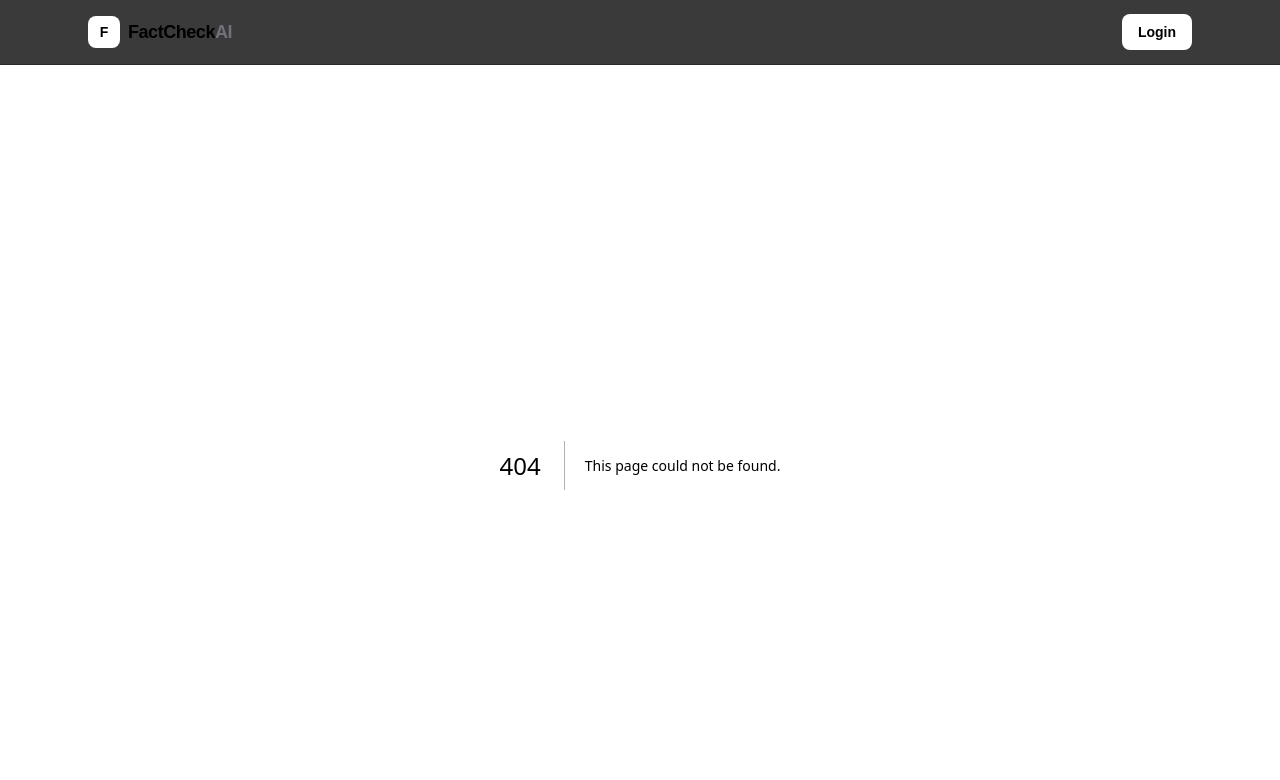
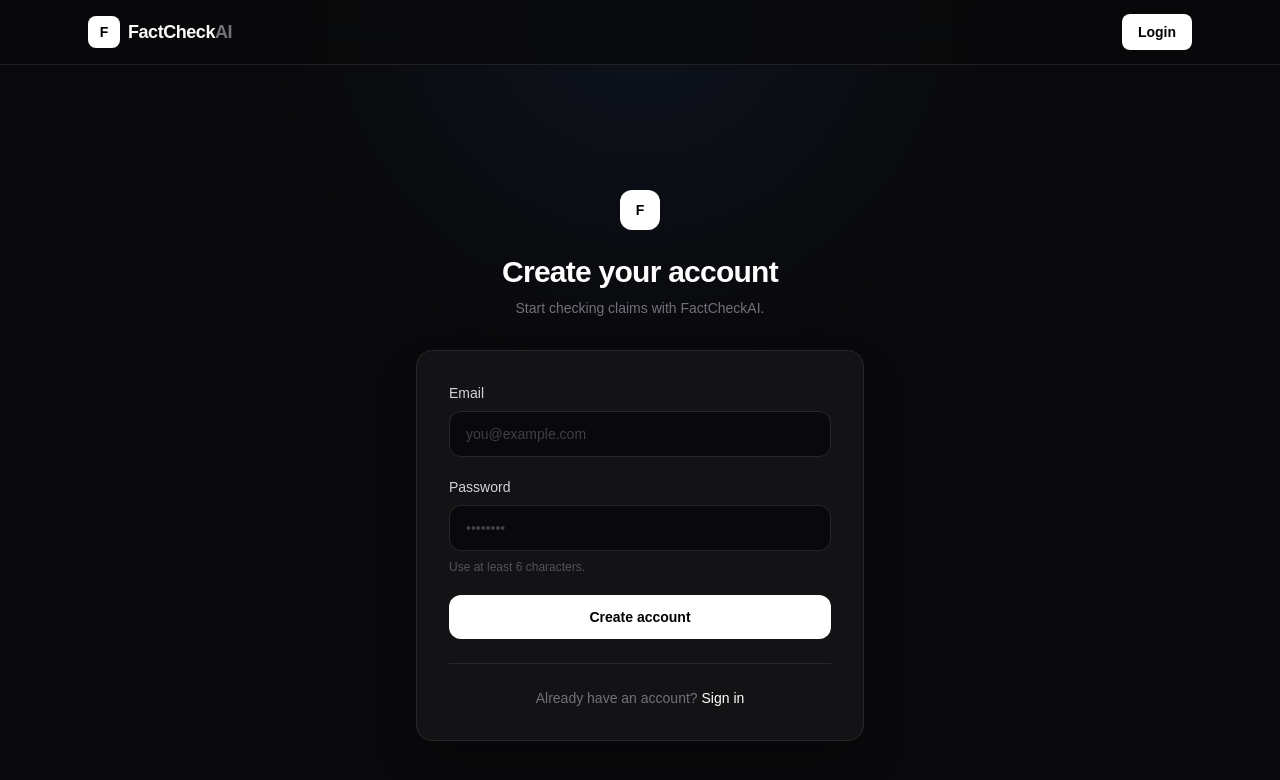
Before and after one commit to Priyanshu-010/AI-fact-check, a Next.js app in the folder frontend/: page /register in a window 1280 px wide. Before the commit this address had no page. Shown: the top 780 px of the page. Built offline with nearby package versions, Linux system fonts and the light colour scheme.

Commit message:
registration page added

```diff
--- a/frontend/app/login/page.tsx
+++ b/frontend/app/login/page.tsx
@@ -2,6 +2,7 @@
 
 import { useState } from "react";
 import { useRouter } from "next/navigation";
+import Link from "next/dist/client/link";
 
 export default function LoginPage() {
   const router = useRouter();
@@ -129,6 +130,17 @@ export default function LoginPage() {
           </div>
 
           <div className="mt-6 border-t border-zinc-800 pt-6 text-center">
+            <p className="text-sm text-zinc-500">
+              Do not have an account?{" "}
+              <Link
+                href="/register"
+                className="font-medium text-white transition hover:text-zinc-300"
+              >
+                Create one
+              </Link>
+            </p>
+          </div>
+          <div className="mt-6 border-t border-zinc-800 pt-6 text-center">
             <p className="text-xs leading-5 text-zinc-600">
               Your account gives you access to your personal fact-check history.
             </p>
--- /dev/null
+++ b/frontend/app/register/page.tsx
@@ -0,0 +1,173 @@
+"use client";
+
+import { useState } from "react";
+import { useRouter } from "next/navigation";
+import Link from "next/link";
+
+export default function RegisterPage() {
+  const router = useRouter();
+
+  const [email, setEmail] = useState("");
+  const [password, setPassword] = useState("");
+  const [error, setError] = useState("");
+  const [loading, setLoading] = useState(false);
+
+  async function handleRegister() {
+    setError("");
+
+    if (!email || !password) {
+      setError("Please enter your email and password.");
+      return;
+    }
+
+    if (password.length < 6) {
+      setError("Password must be at least 6 characters.");
+      return;
+    }
+
+    setLoading(true);
+
+    try {
+      const response = await fetch(
+        "http://127.0.0.1:8000/auth/register",
+        {
+          method: "POST",
+          headers: {
+            "Content-Type": "application/json",
+          },
+          body: JSON.stringify({
+            email,
+            password,
+          }),
+        }
+      );
+
+      const data = await response.json();
+
+      if (!response.ok) {
+        setError(data.detail || "Registration failed.");
+        return;
+      }
+
+      router.push("/login");
+    } catch (err) {
+      console.log(err);
+      setError("Could not connect to the server.");
+    } finally {
+      setLoading(false);
+    }
+  }
+
+  return (
+    <main className="flex min-h-screen items-center justify-center px-4 py-12">
+      <div className="w-full max-w-md">
+        {/* Logo */}
+        <div className="mb-8 text-center">
+          <Link
+            href="/login"
+            className="mx-auto flex h-10 w-10 items-center justify-center rounded-xl bg-white text-sm font-black text-black"
+          >
+            F
+          </Link>
+
+          <h1 className="mt-6 text-3xl font-bold tracking-tight text-white">
+            Create your account
+          </h1>
+
+          <p className="mt-2 text-sm text-zinc-500">
+            Start checking claims with FactCheckAI.
+          </p>
+        </div>
+
+        {/* Card */}
+        <div className="rounded-2xl border border-zinc-800 bg-zinc-900/70 p-6 shadow-2xl sm:p-8">
+          <div className="space-y-5">
+            {/* Email */}
+            <div>
+              <label
+                htmlFor="email"
+                className="mb-2 block text-sm font-medium text-zinc-300"
+              >
+                Email
+              </label>
+
+              <input
+                id="email"
+                type="email"
+                value={email}
+                onChange={(event) => setEmail(event.target.value)}
+                onKeyDown={(event) => {
+                  if (event.key === "Enter") {
+                    handleRegister();
+                  }
+                }}
+                placeholder="you@example.com"
+                className="w-full rounded-xl border border-zinc-800 bg-zinc-950 px-4 py-3 text-sm text-white outline-none transition placeholder:text-zinc-700 focus:border-zinc-600"
+              />
+            </div>
+
+            {/* Password */}
+            <div>
+              <label
+                htmlFor="password"
+                className="mb-2 block text-sm font-medium text-zinc-300"
+              >
+                Password
+              </label>
+
+              <input
+                id="password"
+                type="password"
+                value={password}
+                onChange={(event) => setPassword(event.target.value)}
+                onKeyDown={(event) => {
+                  if (event.key === "Enter") {
+                    handleRegister();
+                  }
+                }}
+                placeholder="••••••••"
+                className="w-full rounded-xl border border-zinc-800 bg-zinc-950 px-4 py-3 text-sm text-white outline-none transition placeholder:text-zinc-700 focus:border-zinc-600"
+              />
+
+              <p className="mt-2 text-xs text-zinc-600">
+                Use at least 6 characters.
+              </p>
+            </div>
+
+            {/* Error */}
+            {error && (
+              <div className="rounded-xl border border-red-900/50 bg-red-950/30 px-4 py-3">
+                <p className="text-sm text-red-400">
+                  {error}
+                </p>
+              </div>
+            )}
+
+            {/* Button */}
+            <button
+              type="button"
+              onClick={handleRegister}
+              disabled={loading}
+              className="w-full rounded-xl bg-white px-4 py-3 text-sm font-semibold text-black transition hover:bg-zinc-200 disabled:cursor-not-allowed disabled:opacity-50"
+            >
+              {loading ? "Creating account..." : "Create account"}
+            </button>
+          </div>
+
+          {/* Login link */}
+          <div className="mt-6 border-t border-zinc-800 pt-6 text-center">
+            <p className="text-sm text-zinc-500">
+              Already have an account?{" "}
+              <Link
+                href="/login"
+                className="font-medium text-white transition hover:text-zinc-300"
+              >
+                Sign in
+              </Link>
+            </p>
+          </div>
+        </div>
+      </div>
+    </main>
+  );
+}
```
